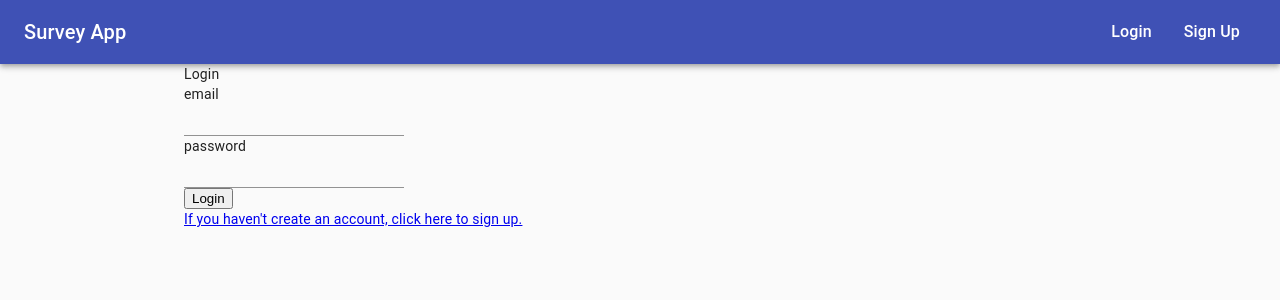
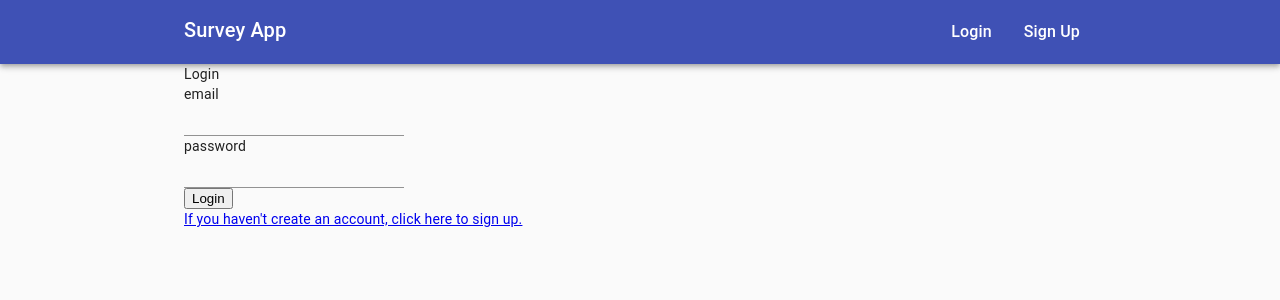
Before and after one commit to wawoon/survey_app, a Next.js app in the folder survey_frontend/: page /login in a window 1280 px wide. Shown: the top 300 px of the page. Built offline with nearby package versions, Linux system fonts and the light colour scheme.

Commit message:
feature: apply container to header

```diff
--- a/survey_frontend/components/Header.tsx
+++ b/survey_frontend/components/Header.tsx
@@ -12,10 +12,14 @@ import Link from "next/link";
 import { useHasLoggedIn } from "../lib/useHasLoggedIn";
 import { useDispatch } from "react-redux";
 import { setAuth } from "../lib/slices/auth_slice";
+import { Container } from "@material-ui/core";
 
 const useStyles = makeStyles((theme) => ({
   grow: {
     flexGrow: 1,
+  },
+  flex: {
+    display: "flex",
   },
   menuButton: {
     marginRight: theme.spacing(2),
@@ -122,6 +126,7 @@ export const HeaderForPublic = () => {
     <div className={classes.grow}>
       <AppBar position="static">
         <Toolbar>
+          <Container maxWidth="md" className={classes.flex}>
             <Typography className={classes.title} variant="h6" noWrap>
               <Link href="/">
                 <a className={classes.title}>Survey App</a>
@@ -147,6 +152,7 @@ export const HeaderForPublic = () => {
                 <MoreIcon />
               </IconButton>
             </div>
+          </Container>
         </Toolbar>
       </AppBar>
       {renderMobileMenu}
@@ -218,6 +224,7 @@ export const HeaderForManage = () => {
     <div className={classes.grow}>
       <AppBar position="static">
         <Toolbar>
+          <Container maxWidth="md" className={classes.flex}>
             <Typography className={classes.title} variant="h6" noWrap>
               <Link href="/manage">
                 <a className={classes.title}>Survey App</a>
@@ -238,6 +245,7 @@ export const HeaderForManage = () => {
                 <MoreIcon />
               </IconButton>
             </div>
+          </Container>
         </Toolbar>
       </AppBar>
       {renderMobileMenu}
--- a/survey_frontend/components/SurveyCard/index.tsx
+++ b/survey_frontend/components/SurveyCard/index.tsx
@@ -7,7 +7,7 @@ import Link from "next/link";
 const useStyles = makeStyles({
   root: {
     minWidth: 275,
-    marginBottom: 12,
+    margin: "12px 0",
   },
   bullet: {
     display: "inline-block",
```
Lines whose indentation alone changed are shown as unchanged.
